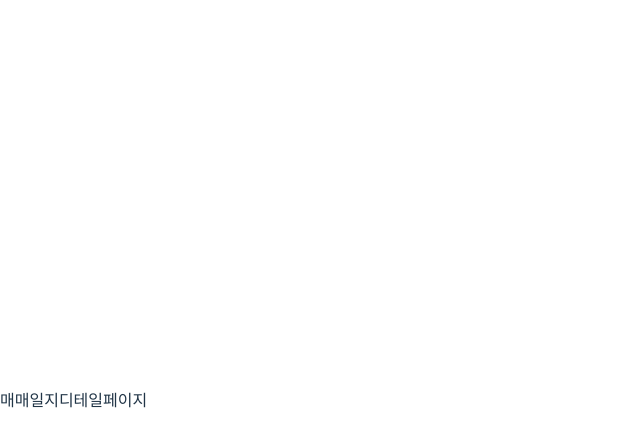
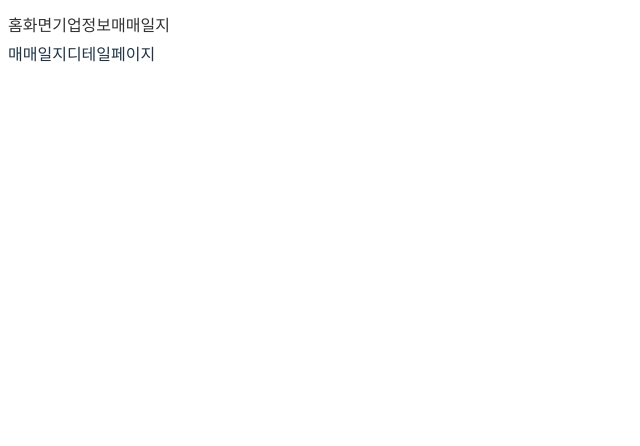
Before and after one commit to jeongmin59/antoday, a React (Vite) app in the folder antoday_FE/: page /tradingrecord/1 in a window 1280 px wide. Shown: the top 446 px of the page, without its empty margins (0-640 px from the left). Built offline with nearby package versions, Linux system fonts and the light colour scheme.

Commit message:
💄 Design: 전체 css 조정중

```diff
--- a/antoday_FE/src/App.css
+++ b/antoday_FE/src/App.css
@@ -1,15 +1,30 @@
-@media (max-width: 767px) {
-  body {
-      font-size: 10px;
-      /* 모바일에 맞는 스타일 속성들 */
-      overscroll-behavior-y: none;
-  }
+.App {
+  font-size: 10px;
+  overscroll-behavior-y: none;
+  display: flex;
+  flex-direction: column;
+  gap: 2rem;
+  min-height: 100vh;
+  max-width: 400px;
+  max-height: 0;
+  margin-right: auto;
+  margin-left: auto;
+  color: red;
 }
 
 /* PC 화면 스타일 */
 @media (min-width: 768px) {
-  body {
-      font-size: 50px;
-      /* PC에 맞는 스타일 속성들 적용되는건지 잘 모르겠다!!!*/
+  .App {
+    font-size: 50px;
+    overscroll-behavior-y: none;
+    display: flex;
+    flex-direction: column;
+    gap: 2rem;
+    min-height: 100vh;
+    max-width: 400px;
+    max-height: 0;
+    margin-right: auto;
+    margin-left: auto;
+    color: black;
   }
 }
--- a/antoday_FE/src/App.tsx
+++ b/antoday_FE/src/App.tsx
@@ -7,9 +7,9 @@ const About = () => <div>About Page</div>;
 
 function App() {
   return (
-    <>
+    <div className="App">
     <AppRouter/>
-    </>
+    </div>
   );
 }
 
--- a/antoday_FE/src/AppRouter.tsx
+++ b/antoday_FE/src/AppRouter.tsx
@@ -5,10 +5,12 @@ import HomePage from './pages/HomePage';
 import CompanyInfoPage from './pages/CompanyInfoPage';
 import TradingRecordPage from './pages/TradingRecordPage';
 import TradingRecordDetailPage from './pages/TradingRecordDetailPage';
+import UpperNavBar from './components/Common/atoms/UpperNavBar';
 
 const AppRouter = () => {
   return (
     <Router>
+      <UpperNavBar/>
       <Routes>
         <Route path="/" element={<HomePage />} />
         <Route path="/companysearch" element={< CompanySearchPage/>} />
--- /dev/null
+++ b/antoday_FE/src/components/Common/atoms/UpperNavBar.module.css
@@ -0,0 +1,18 @@
+/* Navigation.module.css */
+.navigation {
+  display: flex;
+}
+
+.navItem {
+  text-decoration: none;
+  color: #333; /* 링크 색상 설정 */
+  margin: 5px 0; /* 각 링크 사이의 간격 조정 */
+  display: none; /* 기본적으로 모든 링크 숨김 */
+}
+
+/* 웹 화면에 대한 미디어 쿼리 */
+@media (min-width: 768px) {
+  .navItem {
+    display: block; /* 웹 화면에서는 모든 링크 보이도록 설정 */
+  }
+}
--- /dev/null
+++ b/antoday_FE/src/components/Common/atoms/UpperNavBar.tsx
@@ -0,0 +1,15 @@
+import React from 'react';
+import styles from './UpperNavBar.module.css'
+import { Link } from 'react-router-dom';
+
+const UpperNavBar = () => {
+  return (
+    <nav className={styles.navigation}>
+      <Link to='/' className={styles.navItem}>홈화면</Link>
+      <Link to='/companysearch' className={styles.navItem}>기업정보</Link>
+      <Link to='/tradingrecord' className={styles.navItem}>매매일지</Link>
+    </nav>
+  );
+}
+
+export default UpperNavBar;
--- a/antoday_FE/src/index.css
+++ b/antoday_FE/src/index.css
@@ -4,7 +4,7 @@
   font-weight: 400;
 
   color-scheme: light dark;
-  color: rgba(255, 255, 255, 0.87);
+  /* color: rgba(255, 255, 255, 0.87); */
   background-color: #242424;
 
   font-synthesis: none;
@@ -21,14 +21,6 @@ a {
 }
 a:hover {
   color: #535bf2;
-}
-
-body {
-  margin: 0;
-  display: flex;
-  place-items: center;
-  min-width: 320px;
-  min-height: 100vh;
 }
 
 h1 {
```
